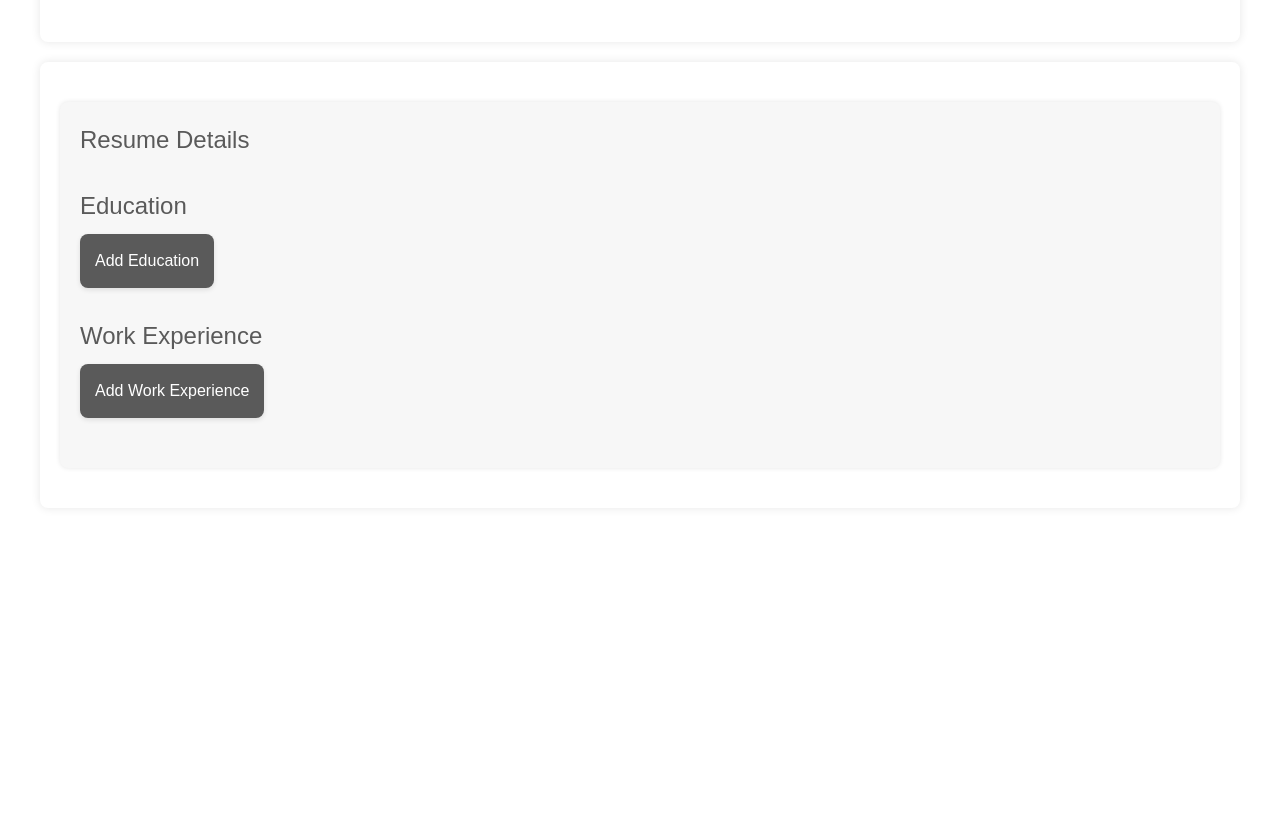
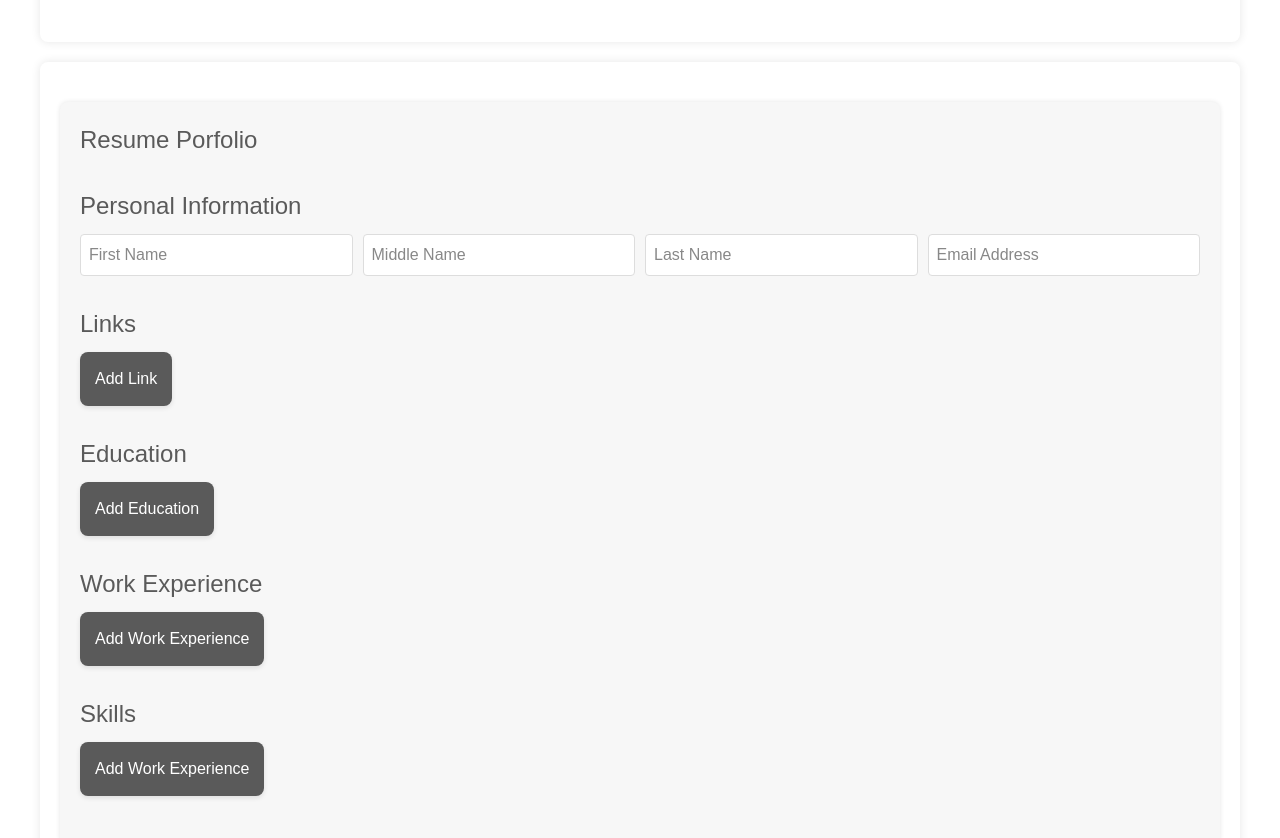
Before and after one commit to Bay-Valley-Tech-Code-Academy/doffy-old, a Next.js app: page /Pages/resumebuilder in a window 1280 px wide. Shown: the part 280-1118 px from the top of the page. Before the commit the page ends 808 px from the top, so only its background shows below. Built offline with nearby package versions, Linux system fonts and the light colour scheme.

Commit message:
Added more UI to ResumeBuilder

```diff
--- a/src/app/Pages/resumebuilder/page.js
+++ b/src/app/Pages/resumebuilder/page.js
@@ -8,24 +8,40 @@ import { useState } from 'react';
 const ResumeBuilder = () => {
 
     // State to manage dynamic fields in Education and Work Experience
+    const [personalInfoFields, setPersonalInfoFields] = useState({
+        firstname: "",
+        middlename: "",
+        lastname: "",
+        email: "",
+    });
+    const [linksFields, setLinksFields] = useState([]);
     const [educationFields, setEducationFields] = useState([]);
     const [workExperienceFields, setWorkExperienceFields] = useState([]);
+    const [skillsFields, setSkillsFields] = useState([]);
 
-    // Function to add new fields to Education or Work Experience
+    // Function to add new fields to various sections
     const addField = (section) => {
-        if (section === "education") {
+        if (section == "links") {
+            setLinksFields([...linksFields, { linkType: "", linkURL: "" }]);
+        } else if (section === "education") {
             setEducationFields([...educationFields, { school: "", degree: "", from: "", to: "" }]);
         } else if (section === "work") {
             setWorkExperienceFields([...workExperienceFields, { jobTitle: "", company: "", from: "", to: "" }]);
+        } else if (section === "skills") {
+            setSkillsFields([...skillsFields, { skill: "", describeSkill: "" }]);
         }
     };
 
-    // Function to remove a field from Education or Work Experience
+    // Function to remove a field from various sections
     const removeField = (section, index) => {
-        if (section === "education") {
+        if (section == "links") {
+            setLinksFields(linksFields.filter((_, i) => i !== index));
+        } else if (section === "education") {
             setEducationFields(educationFields.filter((_, i) => i !== index));
         } else if (section === "work") {
             setWorkExperienceFields(workExperienceFields.filter((_, i) => i !== index));
+        } else if (section === "skills") {
+            setSkillsFields(skillsFields.filter((_, i) => i !== index));
         }
     };
 
@@ -47,12 +63,95 @@ const ResumeBuilder = () => {
                 </div>
             </div>
 
-            {/* Dynamic Fields Section - Outside and Below the Container */}
+            {/* Resume Builder */}
             <div className={styles.container}>
                 <div className={styles.dynamicFieldsSection}>
                     <div className={styles.section}>
-                    <h2>Resume Details</h2>
+                        <h2>Resume Porfolio</h2>
                     </div>
+
+                    {/* Personal Information Section */}
+                    <div className={styles.section}>
+                        <h2>Personal Information</h2>
+                        <div className={styles.fieldGroup}>
+                            <input
+                                type="text"
+                                placeholder="First Name"
+                                value={personalInfoFields.firstname || ""}
+                                onChange={(e) => {
+                                    setPersonalInfoFields({
+                                        ...personalInfoFields,
+                                        firstname: e.target.value,
+                                    });
+                                }}
+                            />
+                            <input
+                                type="text"
+                                placeholder="Middle Name"
+                                value={personalInfoFields.middlename || ""}
+                                onChange={(e) => {
+                                    setPersonalInfoFields({
+                                        ...personalInfoFields,
+                                        middlename: e.target.value,
+                                    });
+                                }}
+                            />
+                            <input
+                                type="text"
+                                placeholder="Last Name"
+                                value={personalInfoFields.lastname || ""}
+                                onChange={(e) => {
+                                    setPersonalInfoFields({
+                                        ...personalInfoFields,
+                                        lastname: e.target.value,
+                                    });
+                                }}
+                            />
+                            <input
+                                type="text"
+                                placeholder="Email Address"
+                                value={personalInfoFields.email || ""}
+                                onChange={(e) => {
+                                    setPersonalInfoFields({
+                                        ...personalInfoFields,
+                                        email: e.target.value,
+                                    });
+                                }}
+                            />
+                        </div>
+                    </div>
+
+                    {/* Links Section */}
+                    <div className={styles.section}>
+                        <h2>Links</h2>
+                        {linksFields.map((field, index) => (
+                            <div key={index} className={styles.fieldGroup}>
+                                <input
+                                    type="text"
+                                    placeholder="Link Type"
+                                    value={field.linkType}
+                                    onChange={(e) => {
+                                        const updatedFields = [...linksFields];
+                                        updatedFields[index].linkType = e.target.value;
+                                        setLinksFields(updatedFields);
+                                    }}
+                                />
+                                <input
+                                    type="text"
+                                    placeholder="Link URL"
+                                    value={field.linkURL}
+                                    onChange={(e) => {
+                                        const updatedFields = [...linksFields];
+                                        updatedFields[index].linkURL = e.target.value;
+                                        setLinksFields(updatedFields);
+                                    }}
+                                />
+                                <button onClick={() => removeField("links", index)}>Remove</button>
+                            </div>
+                        ))}
+                        <button className={styles.card} onClick={() => addField("links")}>Add Link</button>
+                    </div>
+
                     {/* Education Section */}
                     <div className={styles.section}>
                         <h2>Education</h2>
@@ -154,6 +253,37 @@ const ResumeBuilder = () => {
                         ))}
                         <button className={styles.card} onClick={() => addField("work")}>Add Work Experience</button>
                     </div>
+
+                    {/* Skills Section */}
+                    <div className={styles.section}>
+                        <h2>Skills</h2>
+                        {skillsFields.map((field, index) => (
+                            <div key={index} className={styles.fieldGroup}>
+                                <input
+                                    type="text"
+                                    placeholder="Skill Name"
+                                    value={field.skill}
+                                    onChange={(e) => {
+                                        const updatedFields = [...skillsFields];
+                                        updatedFields[index].skill = e.target.value;
+                                        setSkillsFields(updatedFields);
+                                    }}
+                                />
+                                <input
+                                    type="text"
+                                    placeholder="Description of Skill"
+                                    value={field.describeSkill}
+                                    onChange={(e) => {
+                                        const updatedFields = [...skillsFields];
+                                        updatedFields[index].describeSkill = e.target.value;
+                                        setSkillsFields(updatedFields);
+                                    }}
+                                />
+                                <button onClick={() => removeField("skills", index)}>Remove</button>
+                            </div>
+                        ))}
+                        <button className={styles.card} onClick={() => addField("skills")}>Add Work Experience</button>
+                    </div>
                 </div>
             </div>
         </div>
--- a/src/app/Pages/resumebuilder/resumebuilder.module.css
+++ b/src/app/Pages/resumebuilder/resumebuilder.module.css
@@ -78,6 +78,11 @@
     padding: 8px;
     border-radius: 4px;
     border: 1px solid #ddd;
+    color: #333;
+}
+
+.fieldGroup input::placeholder {
+    color: #888;
 }
 
 .fieldGroup button {
```
